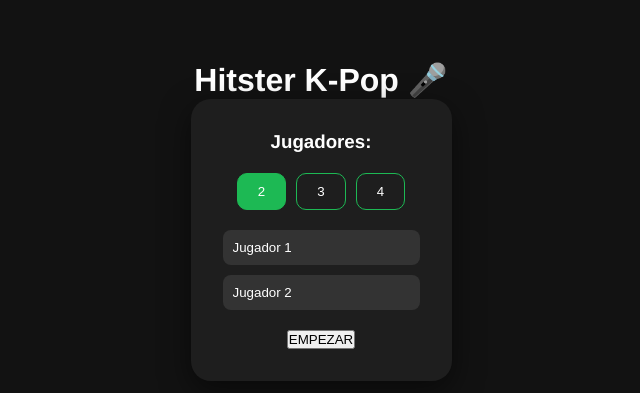
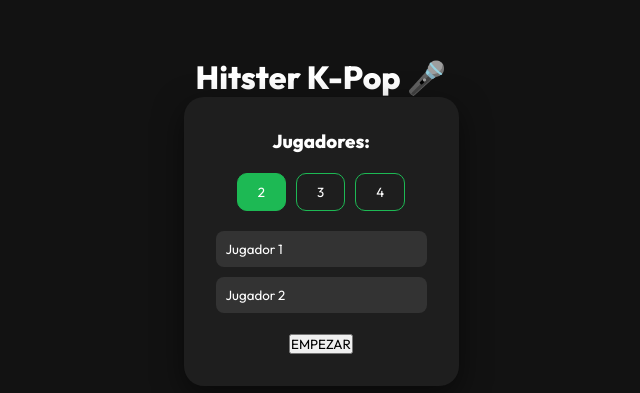
Before and after one commit to davidrg933/hitster-frontend, a React (Vite) app: page / in a window 1280 px wide. Shown: the part 179-572 px from the top of the page, without its empty margins (319-959 px from the left). Built offline with nearby package versions, Linux system fonts and the light colour scheme.

Commit message:
changed font

```diff
--- a/src/index.css
+++ b/src/index.css
@@ -1,10 +1,13 @@
 @import "./components/SpotifyHandler.css";
 @import "./components/GameCard.css";
+@import url("https://fonts.googleapis.com/css2?family=Outfit:wght@400;600;800&display=swap");
 
 * {
   margin: 0;
   padding: 0;
   box-sizing: border-box;
+  font-family:
+    "Outfit", "Circular", "Helvetica Neue", Helvetica, Arial, sans-serif;
 }
 /* Botón base */
 .next-turn-btn {
```
